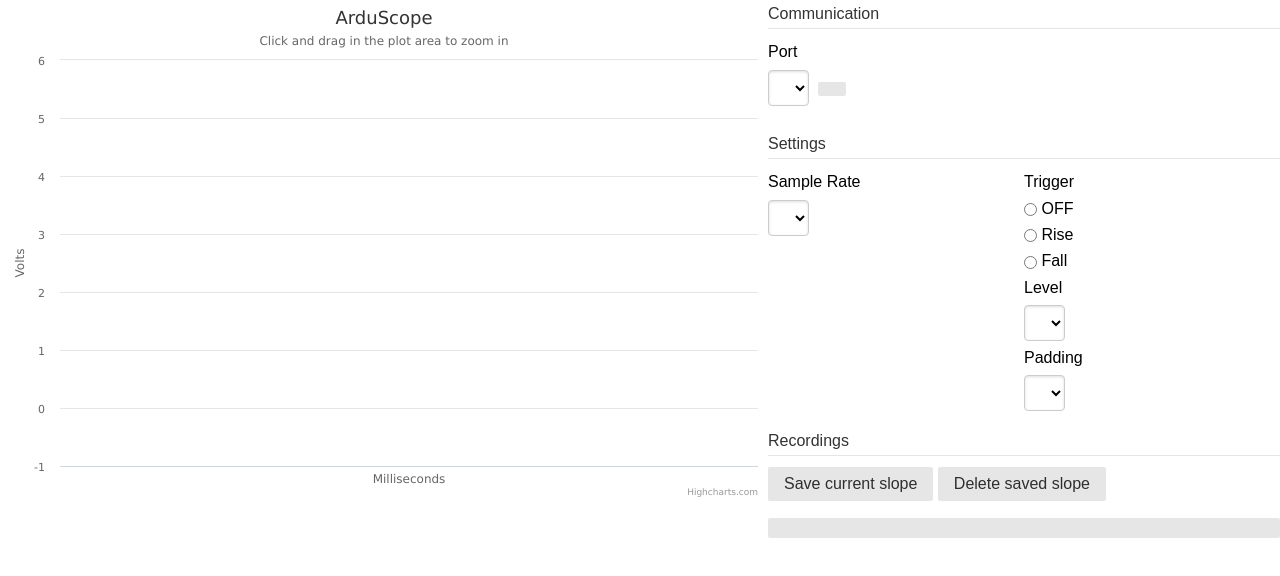
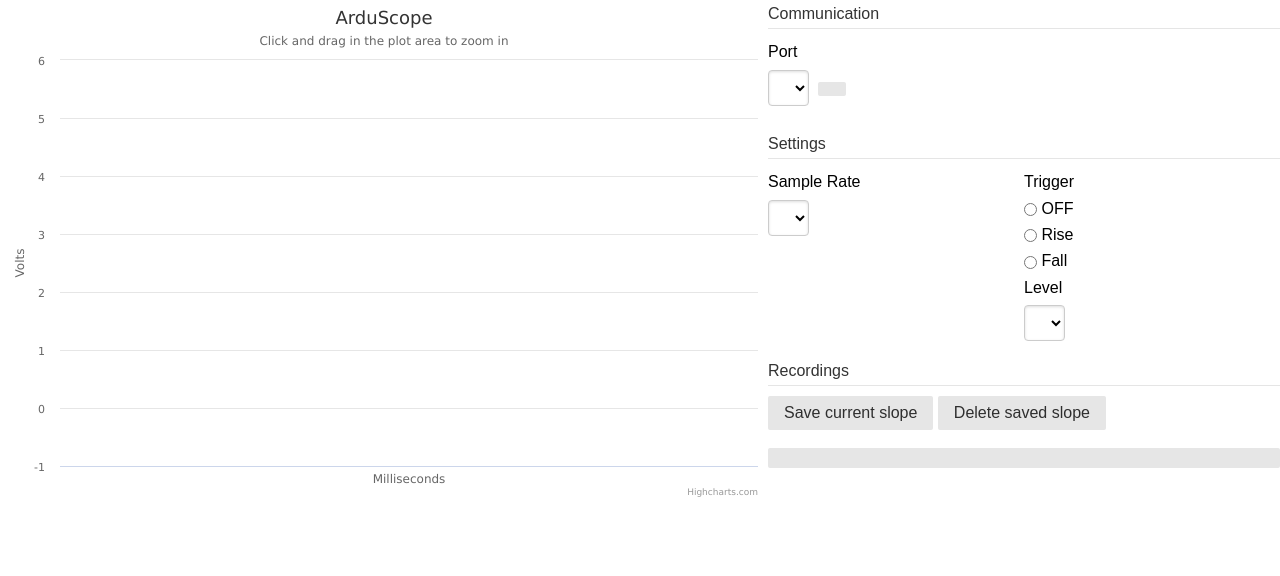
Before and after one commit to petrica/arduino-arduscope, a website built with webpack: page visualiser/index.html in a window 1280 px wide. Built offline with nearby package versions, Linux system fonts and the light colour scheme; what arduino-create-agent-js-client, knockout would draw is missing.

Commit message:
Add design and remove padding

```diff
--- a/visualiser/src/controls.html
+++ b/visualiser/src/controls.html
@@ -40,13 +40,6 @@
                     optionsText: 'value',
                     value: triggerLevel,
                     attr: { disabled: trigger() == 0 }"></select>
-                <label for="trigger-padding">Padding</label>
-                <select id="trigger-padding" name="triggerPadding" data-bind="options: triggerPaddings,
-                    optionsText: function (item) {
-                        return item + '%'
-                    },
-                    value: triggerPadding,
-                    attr: { disabled: trigger() == 0 }"></select>
             </div>
         </div>
     </fieldset>
--- a/visualiser/src/controls.js
+++ b/visualiser/src/controls.js
@@ -14,7 +14,6 @@ class Controls
 
     init() {
         this.initTriggerLevels();
-        this.initTriggerPaddings();
 
         this.viewModel.triggerLevel.subscribe(() => {
             this.callback.call(this, 'trigger');
@@ -36,13 +35,6 @@ class Controls
         }
     }
 
-    initTriggerPaddings() {
-        for(var i = -50; i <= 50; i += 25) {
-            this.viewModel.triggerPaddings.push(i);
-        }
-        this.viewModel.triggerPadding(0);
-    }
-
     getViewModel() {
         return {
             bufferSize: ko.observable(0),
@@ -59,8 +51,6 @@ class Controls
             }, this),
             triggerLevels: ko.observableArray(),
             triggerLevel: ko.observable(),
-            triggerPaddings: ko.observableArray(),
-            triggerPadding: ko.observable(0),
             serialPorts: ko.observableArray(),
             serialPort: ko.observable(),
             isConnected: ko.observable(false),
```
Also changed, not shown: 1 other file.
